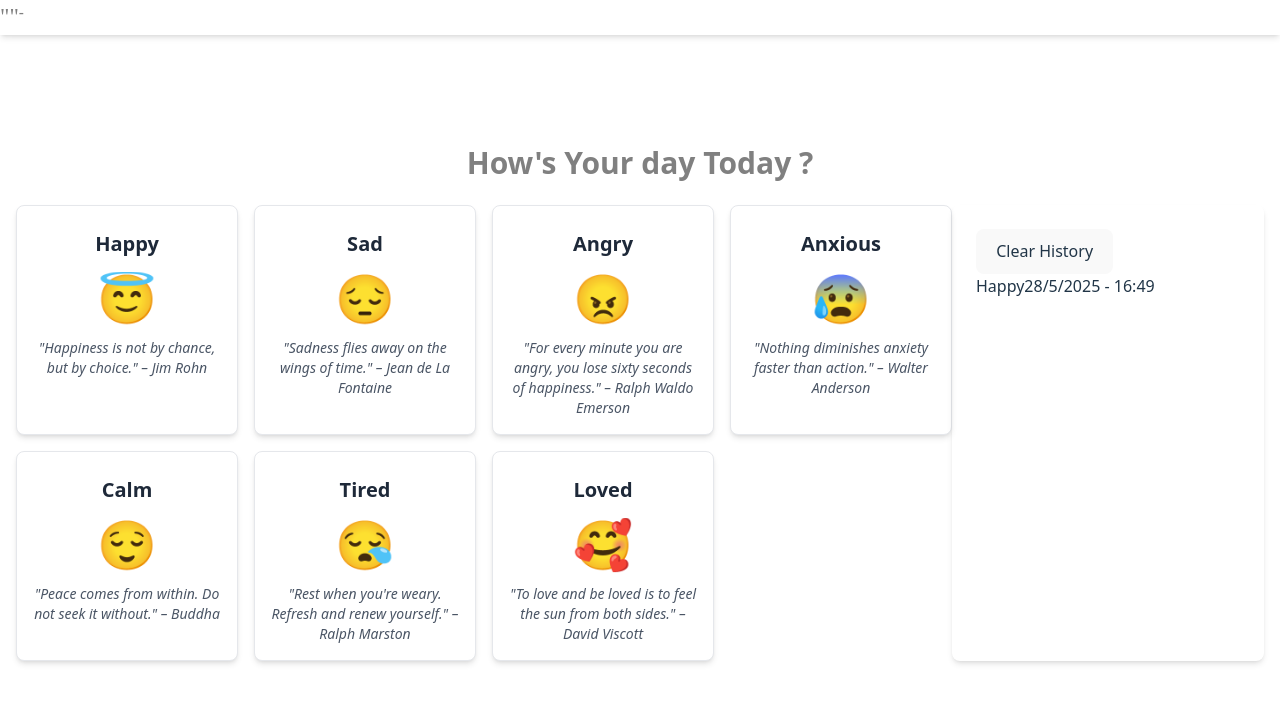
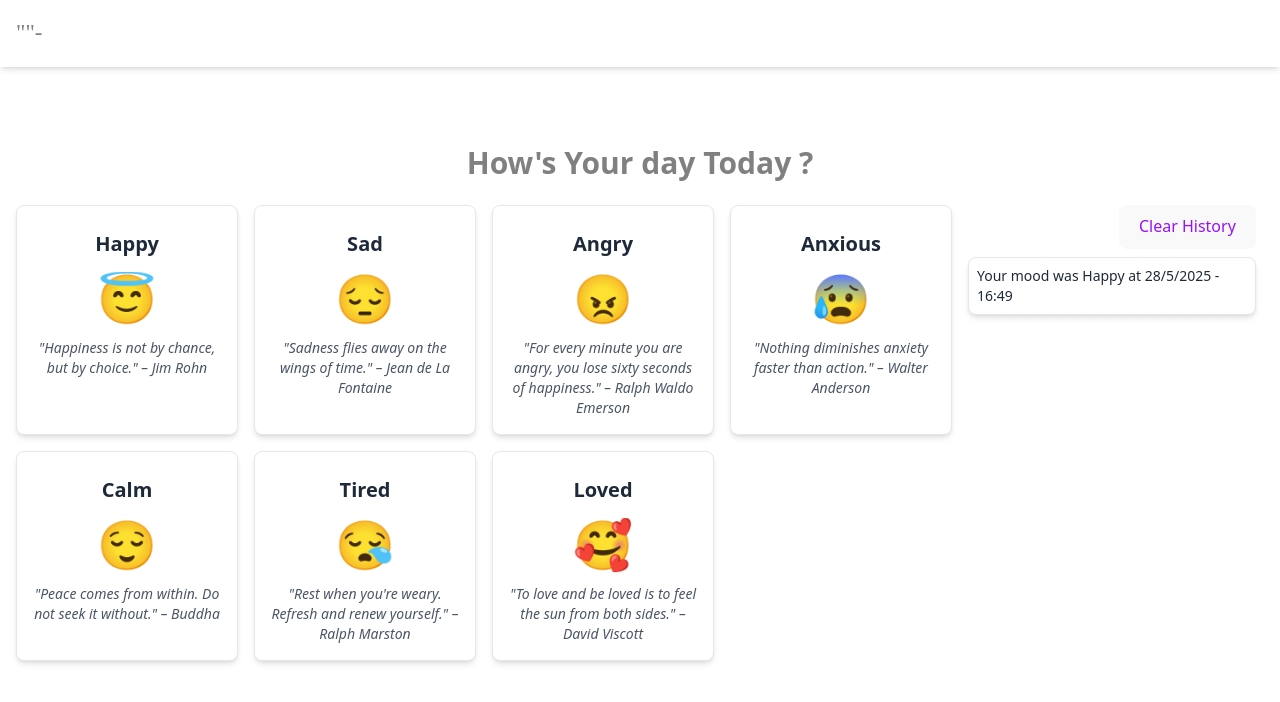
Before and after one commit to anjana732/mood-journal, a React (Vite) app: page / in a window 1280 px wide. Both pictures are taken after a click on the element 166 px from the left and 329 px from the top of the page. Shown: the top 702 px of the page. Built offline with nearby package versions, Linux system fonts and the light colour scheme; no server answers.

Commit message:
add style

```diff
--- a/src/components/QuoteOfTheDay.jsx
+++ b/src/components/QuoteOfTheDay.jsx
@@ -50,9 +50,9 @@ function QuoteOfTheDay() {
 
     return (
         <>
-            <div id="quote-cotainer" className="fixed top-0 left-0 w-full bg-white shadow-md z-50">
-                <h3 style={{color: "gray", fontFamily:"cursive", fontWeight:"400", fontSize:"23px"}}>"{quote}"</h3>
-                <p style={{color: "gray"}}> - {author}</p>
+            <div id="quote-cotainer" className="fixed top-0 left-0 w-full bg-white shadow-md z-50 p-4">
+                <h3 style={{color: "gray", fontFamily:"cursive", fontWeight:"400", fontSize:"23px"}} >"{quote}"</h3>
+                <p style={{color: "gray", fontFamily:"cursive", fontWeight:"400", fontSize:"23px"}}> - {author}</p>
             </div>
         </>
     )
--- a/src/components/TodayMood.jsx
+++ b/src/components/TodayMood.jsx
@@ -1,24 +1,35 @@
-
-
 function TodayMood({ todayMood, onClearHoistory }) {
-
-    // const[todayMood, setTodayMood] = useState(JSON.parse(localStorage.getItem("todayMood")))
-    //  console.log("today Mood....", todayMood);
 
     const handleClearHistory = () => {
         onClearHoistory(localStorage.removeItem("todayMood"));
     }
 
-
-
     return (
         <>
-            <div className="rounded-lg p-6 shadow-md w-full h-full">
-                <button onClick={handleClearHistory} >Clear History</button>
-                {todayMood.map((moodItem) => {
-                    return <p>{moodItem.mood + moodItem.date}</p>
-                })}
-            </div>
+           <div className="relative w-full">
+  {/* Clear Button - Top Right */}
+  <div className="flex justify-end pr-2">
+    <button
+      onClick={handleClearHistory}
+      className="text-sm text-purple-600 hover:text-purple-800 bg-transparent px-3 py-1"
+    >
+      Clear History
+    </button>
+  </div>
+
+  {/* Mood Entries (With Padding-Top so nothing overlaps) */}
+  <div className="mt-2 pr-2 flex flex-col gap-3 ml-4">
+    {todayMood.map((moodItem, index) => (
+      <div
+        key={index}
+        className="p-2 border border-gray-200 rounded-lg shadow-md bg-white text-sm text-gray-800"
+      >
+        {`Your mood was ${moodItem.mood} at ${moodItem.date}`}
+      </div>
+    ))}
+  </div>
+</div>
+
         </>
     )
 }
```
